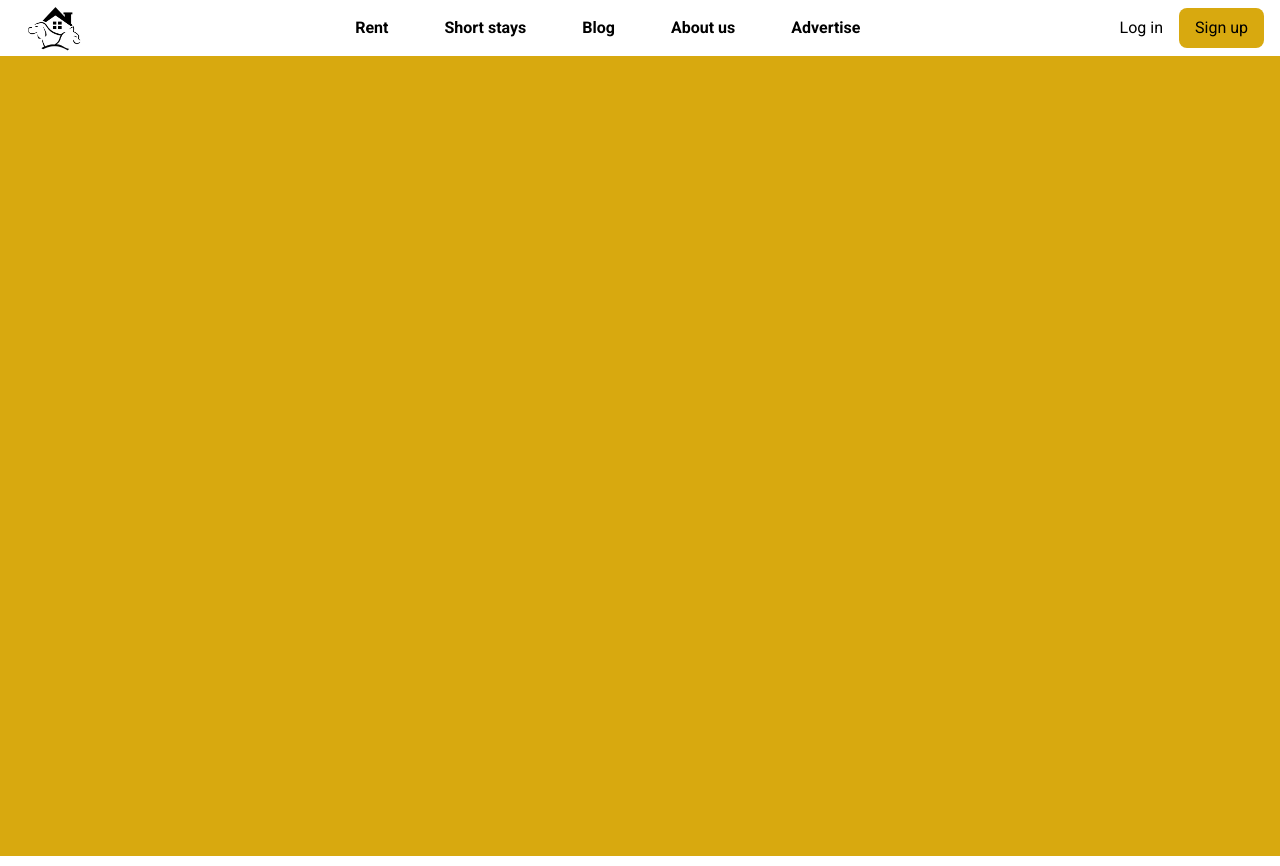
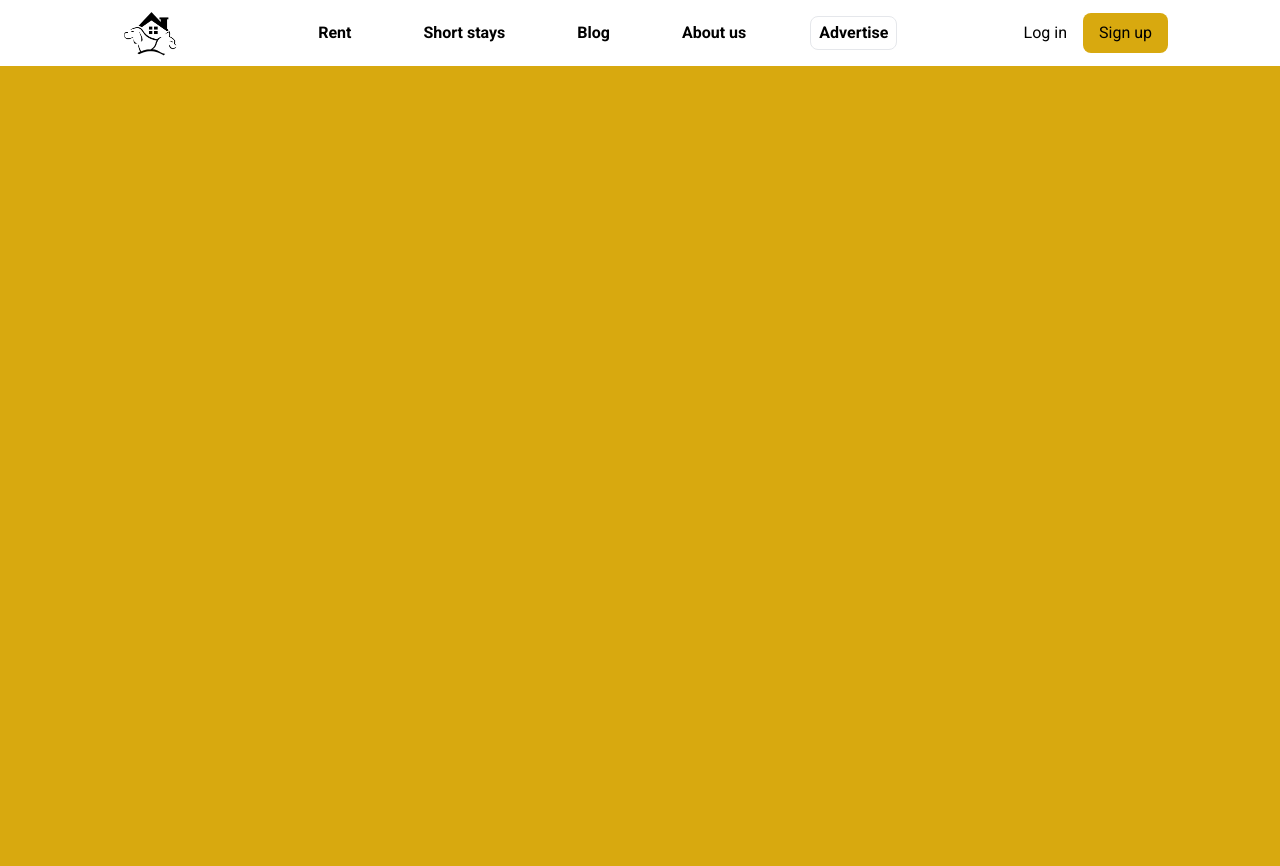
Before and after one commit to emmanueluwa/stays, a Next.js app: page / in a window 1280 px wide. Built offline with nearby package versions, Linux system fonts and the light colour scheme.

Commit message:
adding finished navbar

```diff
--- a/components/navBtn.js
+++ b/components/navBtn.js
@@ -1,9 +1,13 @@
-export default function NavBtn({ title }) {
+export default function NavBtn({ title, border, underline }) {
   return (
     <div>
-      <li className="relative group mx-2 font-semibold">
-        <button className="">{title}</button>
-        <div className="absolute group-hover:flex hidden h-1 w-full bg-[#d8a90f] -bottom-[1.2]"></div>
+      <li className="relative group mx-2 font-semibold whitespace-nowrap">
+        <button className={`px-2 ${border}`}>{title}</button>
+        <div
+          className={`absolute group-hover:flex hidden h-1 w-full bg-[#d8a90f] ${
+            underline ? underline : "-bottom-[0.7rem]"
+          }`}
+        ></div>
       </li>
     </div>
   );
--- a/components/navbar.js
+++ b/components/navbar.js
@@ -5,20 +5,24 @@ import NavBtn from "./navBtn";
 
 export default function Navbar({}) {
   const buttons = [
-    { title: "Rent" },
-    { title: "Short stays" },
-    { title: "Blog" },
-    { title: "About us" },
-    { title: "Advertise", border: "border" },
+    { title: "Rent", underline: "-bottom-[1.2]" },
+    { title: "Short stays", underline: "-bottom-[1.2]" },
+    { title: "Blog", underline: "-bottom-[1.2]" },
+    { title: "About us", underline: "-bottom-[1.2]" },
+    {
+      title: "Advertise",
+      border: "border p-1 rounded-[0.5rem] border-grey-900",
+    },
   ];
   return (
-    <div className="flex justify-between bg-white px-4 items-center">
+    <div className="bg-white">
+      <div className="flex justify-between  px-4 items-center max-w-[95vw] sm:max-w-[85vw] lg:max-w-[85vw] mx-auto whitespace-nowrap">
         {/* left menu */}
         <div className="lg:hidden flex items-center">
           <CgMenuGridO className="w-10 h-10" />
         </div>
         {/* middle logo*/}
-      <div className="">
+        <div className="shrink-0 pr-6">
           {/* Logo */}
           <div className="">
             <Image
@@ -27,16 +31,20 @@ export default function Navbar({}) {
               width={80}
               height={80}
               alt=""
-            className=""
+              className="shrink-0"
             />
           </div>
         </div>
 
         {/* links */}
         <div className="hidden lg:flex">
-        <ul className="flex space-x-10   py-4">
+          <ul className="flex space-x-10 items-center  py-4">
             {buttons.map((button) => (
-            <NavBtn title={button.title} />
+              <NavBtn
+                title={button.title}
+                border={button.border}
+                underline={button.underline}
+              />
             ))}
           </ul>
         </div>
@@ -48,10 +56,11 @@ export default function Navbar({}) {
           </div>
         </div>
 
-      <div className="hidden lg:flex items-center">
+        <div className="hidden lg:flex items-center pl-8">
           <button>Log in</button>
-        <div className="bg-[#d8a90f] p-2 rounded-[0.5rem] px-4 ml-4 ">
+          <div className="bg-[#d8a90f] p-2 rounded-[0.5rem] px-4 ml-4 flex items-center">
             <button>Sign up</button>
+          </div>
         </div>
       </div>
     </div>
```
Lines whose indentation alone changed are shown as unchanged.
